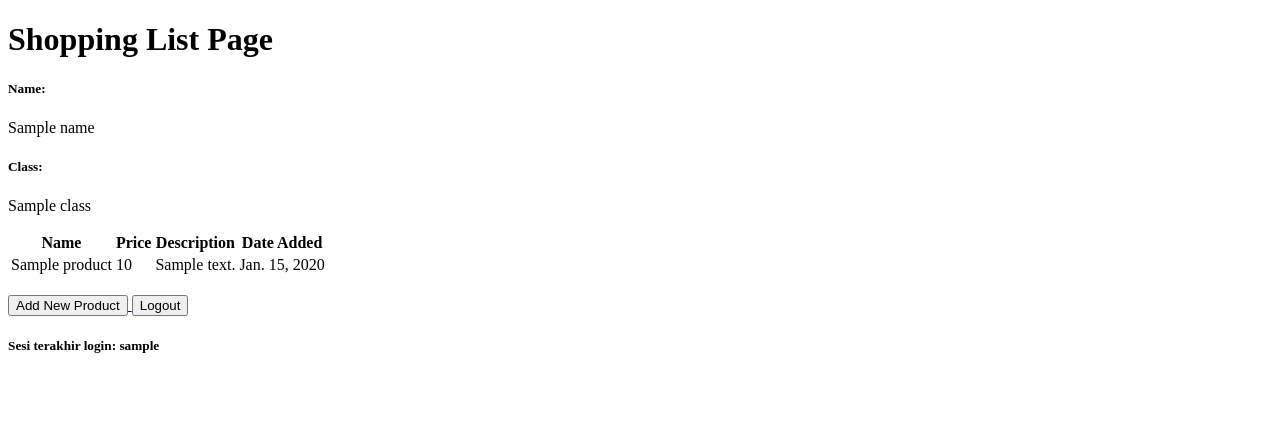
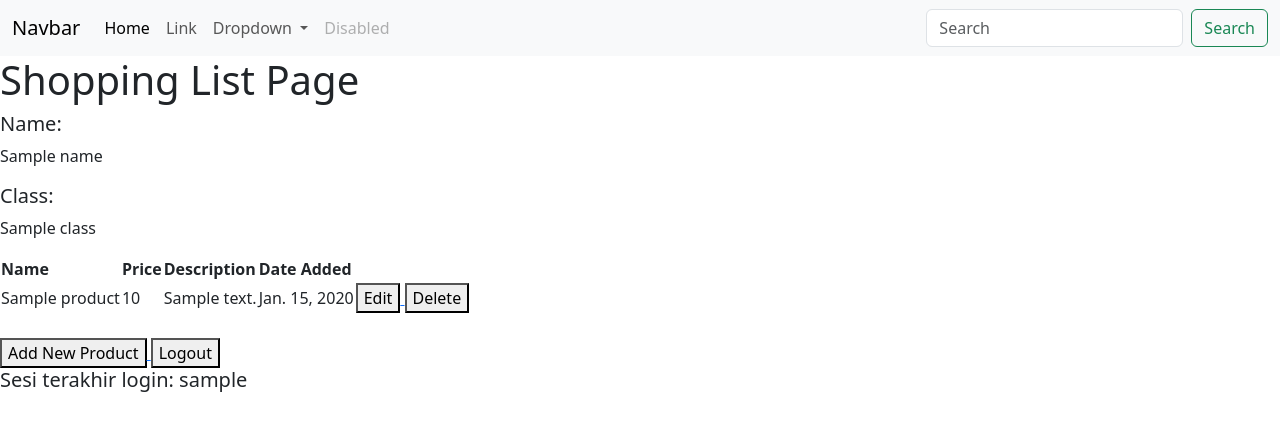
Before and after one commit to striveries/shopping-list, a Django app: template main/templates/main.html in a window 1280 px wide. Shown: the top 431 px of the page. Run offline with Django 4.2, Linux system fonts and the light colour scheme; tables that the repository leaves empty hold one stand-in row (values such as "Sample post"); the template is opened without the code that fills it: values that come from a table or form of the project are taken from there, most other values are stand-ins (such as "Sample title", 1, 10 or a date in 2020).

Commit message:
tutor 4'

```diff
--- a/main/templates/main.html
+++ b/main/templates/main.html
@@ -1,6 +1,42 @@
 {% extends 'base.html' %}
 
 {% block content %}
+<nav class="navbar navbar-expand-lg bg-body-tertiary">
+    <div class="container-fluid">
+      <a class="navbar-brand" href="#">Navbar</a>
+      <button class="navbar-toggler" type="button" data-bs-toggle="collapse" data-bs-target="#navbarSupportedContent" aria-controls="navbarSupportedContent" aria-expanded="false" aria-label="Toggle navigation">
+        <span class="navbar-toggler-icon"></span>
+      </button>
+      <div class="collapse navbar-collapse" id="navbarSupportedContent">
+        <ul class="navbar-nav me-auto mb-2 mb-lg-0">
+          <li class="nav-item">
+            <a class="nav-link active" aria-current="page" href="#">Home</a>
+          </li>
+          <li class="nav-item">
+            <a class="nav-link" href="#">Link</a>
+          </li>
+          <li class="nav-item dropdown">
+            <a class="nav-link dropdown-toggle" href="#" role="button" data-bs-toggle="dropdown" aria-expanded="false">
+              Dropdown
+            </a>
+            <ul class="dropdown-menu">
+              <li><a class="dropdown-item" href="#">Action</a></li>
+              <li><a class="dropdown-item" href="#">Another action</a></li>
+              <li><hr class="dropdown-divider"></li>
+              <li><a class="dropdown-item" href="#">Something else here</a></li>
+            </ul>
+          </li>
+          <li class="nav-item">
+            <a class="nav-link disabled" aria-disabled="true">Disabled</a>
+          </li>
+        </ul>
+        <form class="d-flex" role="search">
+          <input class="form-control me-2" type="search" placeholder="Search" aria-label="Search">
+          <button class="btn btn-outline-success" type="submit">Search</button>
+        </form>
+      </div>
+    </div>
+  </nav>
     <h1>Shopping List Page</h1>
 
     <h5>Name:</h5>
@@ -25,6 +61,18 @@
                 <td>{{product.price}}</td>
                 <td>{{product.description}}</td>
                 <td>{{product.date_added}}</td>
+                <td>
+                    <a href="{% url 'main:edit_product' product.pk %}">
+                        <button>
+                            Edit
+                        </button>
+                    </a>
+                    <a href="{% url 'main:delete_product' product.pk %}">
+                        <button>
+                            Delete
+                        </button>
+                    </a>
+                </td>
             </tr>
         {% endfor %}
     </table>
--- a/main/urls.py
+++ b/main/urls.py
@@ -1,5 +1,6 @@
 from django.urls import path
 from main.views import show_main, create_product, show_xml, show_json, show_xml_by_id, show_json_by_id, register, login_user, logout_user
+from main.views import edit_product, delete_product
 
 
 
@@ -16,4 +17,6 @@
     path('register/', register, name='register'),
     path('login/', login_user, name='login'),
     path('logout/', logout_user, name='logout'),
+    path('edit-product/<int:id>', edit_product, name='edit_product'),
+    path('delete/<int:id>', delete_product, name='delete_product'),
 ]
--- a/templates/base.html
+++ b/templates/base.html
@@ -3,12 +3,19 @@
 <html lang="en">
     <head>
         <meta charset="UTF-8" />
+
         <meta
             name="viewport"
             content="width=device-width, initial-scale=1.0"
         />
         {% block meta %}
         {% endblock meta %}
+        <link href="https://cdn.jsdelivr.net/npm/bootstrap@5.3.2/dist/css/bootstrap.min.css" rel="stylesheet" integrity="sha384-T3c6CoIi6uLrA9TneNEoa7RxnatzjcDSCmG1MXxSR1GAsXEV/Dwwykc2MPK8M2HN" crossorigin="anonymous">
+        <script src="https://code.jquery.com/jquery-3.6.0.min.js" integrity="sha384-KyZXEAg3QhqLMpG8r+J4jsl5c9zdLKaUk5Ae5f5b1bw6AUn5f5v8FZJoMxm6f5cH1" crossorigin="anonymous"></script>
+
+        <script src="https://cdn.jsdelivr.net/npm/@popperjs/core@2.11.8/dist/umd/popper.min.js" integrity="sha384-I7E8VVD/ismYTF4hNIPjVp/Zjvgyol6VFvRkX/vR+Vc4jQkC+hVqc2pM8ODewa9r" crossorigin="anonymous"></script>
+        <script src="https://cdn.jsdelivr.net/npm/bootstrap@5.3.2/dist/js/bootstrap.min.js" integrity="sha384-BBtl+eGJRgqQAUMxJ7pMwbEyER4l1g+O15P+16Ep7Q9Q+zqX6gSbd85u4mG4QzX+" crossorigin="anonymous"></script>
+
     </head>
 
     <body>
```
Also changed, not shown: main/templates/edit_product.html (added, +22 -0 lines), main/views.py (+23 -0 lines).
